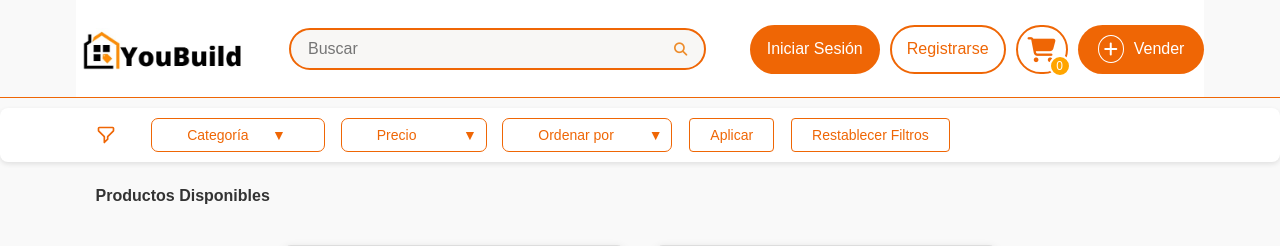
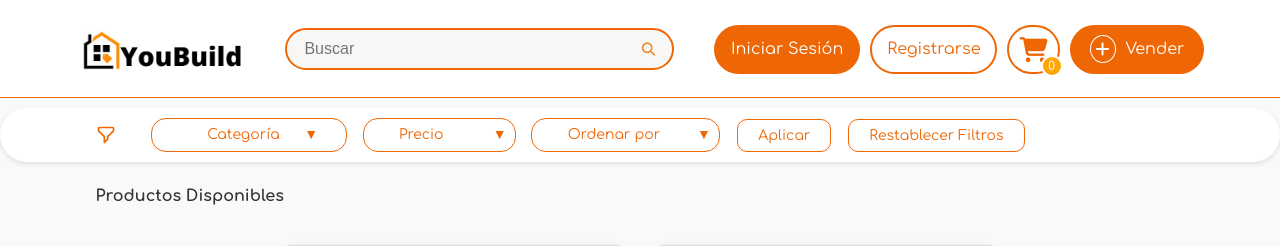
Before and after one commit to MauryQV/YouBuild, a Django app: page /buscar/ in a window 1280 px wide; the page is wider, and only the part inside the window is pictured. Shown: the top 246 px of that part. Run offline with Django 5.2, Linux system fonts and the light colour scheme; data comes from the database, SQL or seed files in the repository.

Commit message:
front improved

```diff
--- a/YouBuild/sistema/static/detalleProd.css
+++ b/YouBuild/sistema/static/detalleProd.css
@@ -136,11 +136,13 @@ body {
     color: #fff;
     border: none;
     padding: 10px;
-    border-radius: 5px;
+    border-radius: 13px;
     font-size: 1rem;
     cursor: pointer;
     transition: background-color 0.3s;
     max-width: fit-content;
+    display: block; /* Allows margin auto to center */
+    margin: 20px auto; /* Centers horizontally on the page */
 }
 
 .btn.volver-a-lista:hover {
--- a/YouBuild/sistema/static/filtros.css
+++ b/YouBuild/sistema/static/filtros.css
@@ -1,6 +1,15 @@
-
+@import url('https://fonts.googleapis.com/css2?family=Comfortaa:wght@400;700&display=swap');
+body {
+    font-family: 'Comfortaa', sans-serif !important;
+}
+.filtros,
+.filtros select,
+button {
+    font-family: 'Comfortaa', sans-serif !important;
+}
 /* Estilos generales para la sección de filtros */
 .filtros {
+    font-family: 'Comfortaa', sans-serif;
     width: 100vw; /* Full viewport width */
     margin-left: calc(-50vw + 50%); /* Center align full-width */
     display: flex;
@@ -11,7 +20,7 @@
     gap: 10px; /* Space between elements */
     padding: 10px 2cm; /* 2cm padding on left and right */
     background-color: #ffffff;
-    border-radius: 8px;
+    border-radius: 30px;
     box-shadow: 0 2px 5px rgba(0, 0, 0, 0.1); /* Correct shadow format */
     box-sizing: border-box; /* Ensures padding is within the width */
 }
@@ -23,11 +32,12 @@
 .filtros select {
     /*width: 180px;*/
     padding: 8px 8px 8px 35px;
-    text-align: left;
+    text-align: center;
+    text-align-last: center;
     background-color: #ffffff;
     color: #ef6605;
     border: 1px solid #ef6605;
-    border-radius: 7px;
+    border-radius: 15px;
     appearance: none;
     -webkit-appearance: none;
     -moz-appearance: none;
@@ -35,7 +45,7 @@
     margin-left: 2cm; /* Adds 2cm margin for the elements only */
     margin-right: -70px; /* Reduced right margin for closer spacing */
     gap: 10px; /* Reduced space between elements */
-
+    width: auto; /* Dynamic width based on content */
 }
 
 .filtros::before {
@@ -57,6 +67,7 @@
 
 .filtros select::-ms-expand {
     display: none;
+    width: auto; /* Dynamic width based on content */
 }
 
 /* Opciones dentro de los selectores */
@@ -75,10 +86,11 @@
     border: 1px solid #ef6605; /* Borde delgado naranja */
     padding: 8px 20px;
     font-size: 14px;
-    border-radius: 4px;
+    border-radius: 10px;
     cursor: pointer;
     margin-left: 77px; /* Spacing to separate buttons from the selects */
-    margin-right: -70px
+    margin-right: -70px;
+    width: auto; /* Dynamic width based on content */
 }
 
 /* Efecto hover en los botones */
@@ -86,6 +98,7 @@
 #reset-filtros:hover {
     background-color: #ef6605; /* Fondo naranja */
     color: white; /* Texto blanco */
+    width: auto; /* Dynamic width based on content */
 }
 
 /* Evitar choque con el carrusel */
--- a/YouBuild/sistema/static/style.css
+++ b/YouBuild/sistema/static/style.css
@@ -274,6 +274,9 @@ footer {
         height: 4px;
     }
 }
+button, .btn, .btn-volver, .btn-detalle, .btn-agregar, .btn-comprar {
+    font-family: 'Comfortaa', sans-serif !important;
+}
 
 /* Ajustes para pantallas pequeñas (móviles) */
 @media (max-width: 480px) {
--- a/YouBuild/sistema/static/topbar.css
+++ b/YouBuild/sistema/static/topbar.css
@@ -1,3 +1,8 @@
+.topbar-background {
+    background-color: #FFFFFF;  /* White background */
+    width: 100%;  /* Full width */
+    position: relative;  /* To make sure the content layers on top */
+}
 /* Estilo general del topbar */
 .topbar-container {
     display: flex;
@@ -10,11 +15,10 @@
     position: relative;
     font-size: 16px;
 }
-.topbar-background {
-    background-color: #FFFFFF;  /* White background */
-    width: 100%;  /* Full width */
-    position: relative;  /* To make sure the content layers on top */
+.icon-btn {
+    text-decoration: none !important; /* Removes underline */
 }
+
 /* Franja naranja en la parte inferior del topbar */
 .topbar-container::after {
     content: '';
@@ -169,6 +173,7 @@
     text-decoration: none;
     transition: background-color 0.3s;
     font-size: inherit;
+    text-decoration: none !important; /* Ensure no underline */
 }
 
 .btn-sell i {
@@ -178,10 +183,12 @@
     padding: 5px;
     margin-right: 10px;
     font-size: 16px;
+    text-decoration: none !important; /* Ensure no underline */
 }
 
 .btn-sell:hover {
     background-color: #ea580c;
+    text-decoration: none !important; /* Ensure no underline */
 }
 
 /* Media Queries para diseño responsivo */
--- a/YouBuild/sistema/templates/index.html
+++ b/YouBuild/sistema/templates/index.html
@@ -38,7 +38,7 @@
 
       <select id="ordenar" name="ordenar">
           <option value="" style="display: none;">Ordenar por&nbsp;&nbsp;&nbsp;&nbsp;&nbsp;&nbsp;&nbsp;&nbsp;&nbsp;▼</option>
-          <option value="relevantes">Mas relevantes</option>
+          <option value="relevantes">Más relevantes</option>
           <option value="menor">Menor Precio</option>
           <option value="mayor">Mayor Precio</option>
       </select>
--- a/YouBuild/sistema/templates/layout.html
+++ b/YouBuild/sistema/templates/layout.html
@@ -17,6 +17,7 @@
   <body>
 
     <header>
+      <div class="topbar-background">
       <div class="topbar-container">
         <div class="topbar-left">
           <a href="/" class="logo">
--- a/YouBuild/sistema/templates/login.html
+++ b/YouBuild/sistema/templates/login.html
@@ -8,6 +8,11 @@
     <title>Login</title>
     <link href="https://fonts.googleapis.com/css2?family=Comfortaa:wght@400;500;700&display=swap" rel="stylesheet">
     <link rel="stylesheet" href="{% static 'login.css' %}"> <!-- Asegúrate de que la ruta sea correcta -->
+    <style>
+        body {
+            font-family: 'Comfortaa', sans-serif;
+        }
+      </style>
 </head>
 <body>
     <div class="login-container">
--- a/YouBuild/sistema/templates/perfil.html
+++ b/YouBuild/sistema/templates/perfil.html
@@ -9,7 +9,6 @@
 <link href="https://cdn.jsdelivr.net/npm/bootstrap@4.6.1/dist/css/bootstrap.min.css" rel="stylesheet">
 <link href="https://fonts.googleapis.com/css2?family=Comfortaa:wght@400;500;700&display=swap" rel="stylesheet">
 <link rel="stylesheet" href="{% static 'perfil.css' %}">
-<link rel="stylesheet" href="{% static 'topbar.css' %}">
 <style>
     body {
         font-family: 'Comfortaa', sans-serif;
@@ -20,6 +19,7 @@
         height: 50px;
         font-size: 18px; /* Adjust icon size as needed */
         border-radius: 50%; /* Ensure circular shape */
+        text-decoration: none; !important;  /* Prevent underline */
     }
   </style>
 
```
Also changed, not shown: YouBuild/sistema/static/perfil.css (+9 -0 lines), YouBuild/media/perfil/Olive_xqdROJf.png (added), YouBuild/media/qr/QRpayment_m4wQxi5.png (added).
